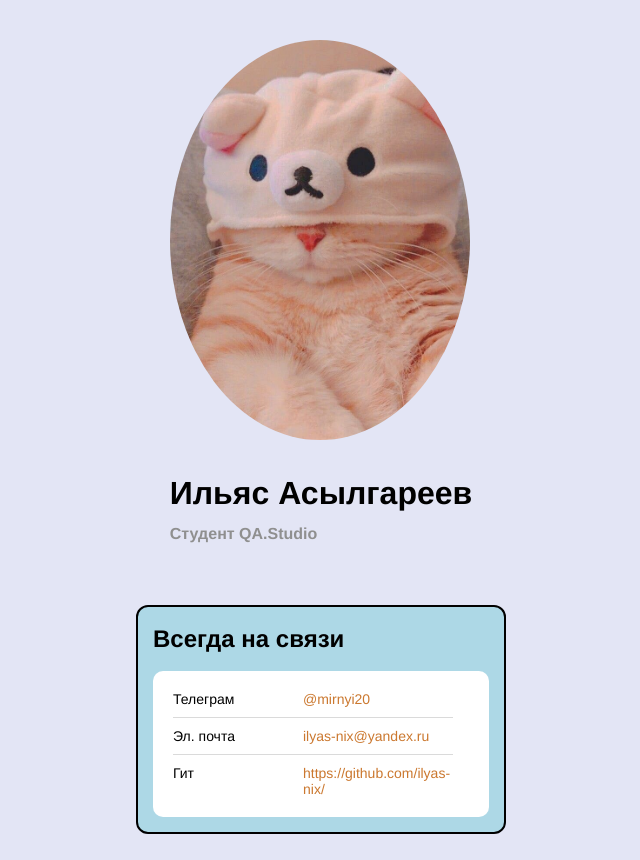
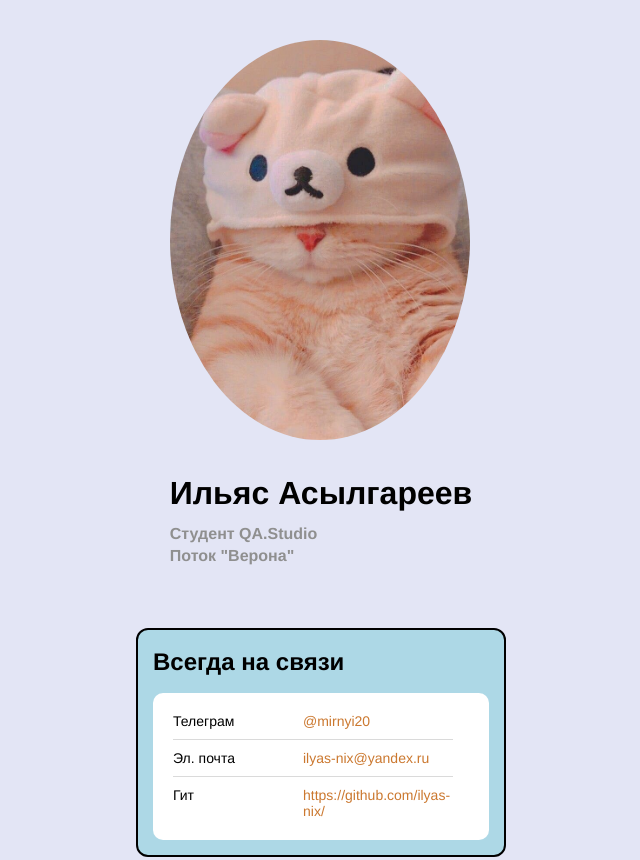
Before and after one commit to ilyas-nix/ilyas-nix.github.io, a plain HTML site: page index.html in a window 1280 px wide. Shown: the top 860 px of the page, without its empty margins (319-959 px from the left). Drawn offline with Linux system fonts and the light colour scheme.

Commit message:
Добавил поток Верона

```diff
--- a/index.html
+++ b/index.html
@@ -14,6 +14,7 @@
       <img src="./avatar.png" alt="avatar" class="header__avatar" />
       <h1 class="header__title">Ильяс Асылгареев</h1>
       <h3 class="header__subtitle">Студент QA.Studio</h3>
+      <h2 class="header__subtitle">Поток "Верона"</h2>
     </header>
     <main>
       <section class="links">
```
